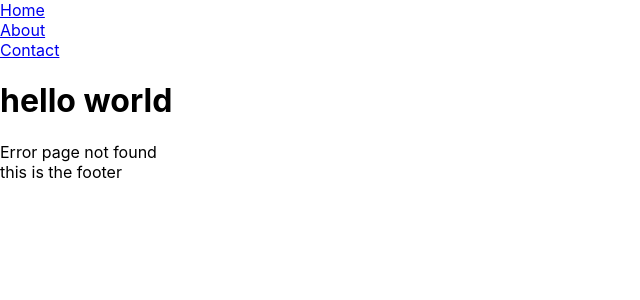
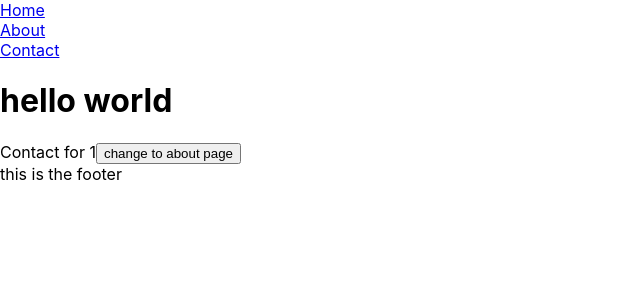
Before and after one commit to Dipak2056/reactrouterdomv6, a React (Create React App) app: page /contact/1 in a window 1280 px wide. Before the commit this address had no page. Shown: the top 300 px of the page, without its empty margins (0-640 px from the left). Built offline with nearby package versions, Linux system fonts and the light colour scheme.

Commit message:
wrapped-up it wasnto that hard to understand

```diff
--- a/src/App.js
+++ b/src/App.js
@@ -18,7 +18,7 @@ function App() {
       <Routes>
         <Route path="/" element={<Home />}></Route>
         <Route path="/about" element={<About />}></Route>
-        <Route path="/contact" element={<Contact />}></Route>
+        <Route path="/contact/:username" element={<Contact />}></Route>
         <Route path="*" element={<Errorpage />}></Route>
       </Routes>
       <footer>this is the footer</footer>
--- a/src/pages/Contact.jsx
+++ b/src/pages/Contact.jsx
@@ -1,10 +1,11 @@
 import React from "react";
-import { useNavigate } from "react-router-dom";
+import { useNavigate, useParams } from "react-router-dom";
 const Contact = () => {
   let navigate = useNavigate();
+  let { username } = useParams();
   return (
     <div>
-      Contact
+      Contact for {username}
       <button
         onClick={() => {
           navigate("/about");
```
